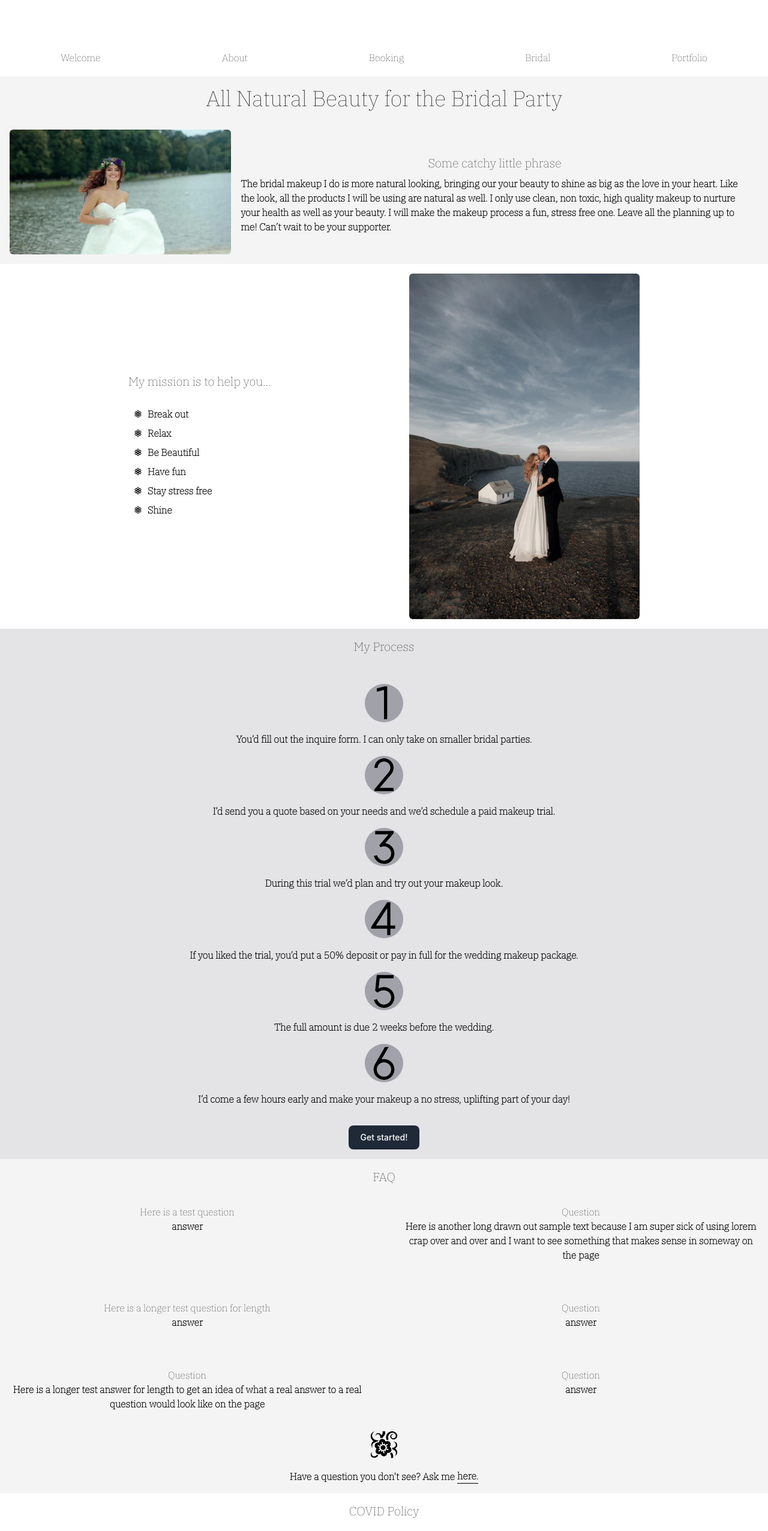
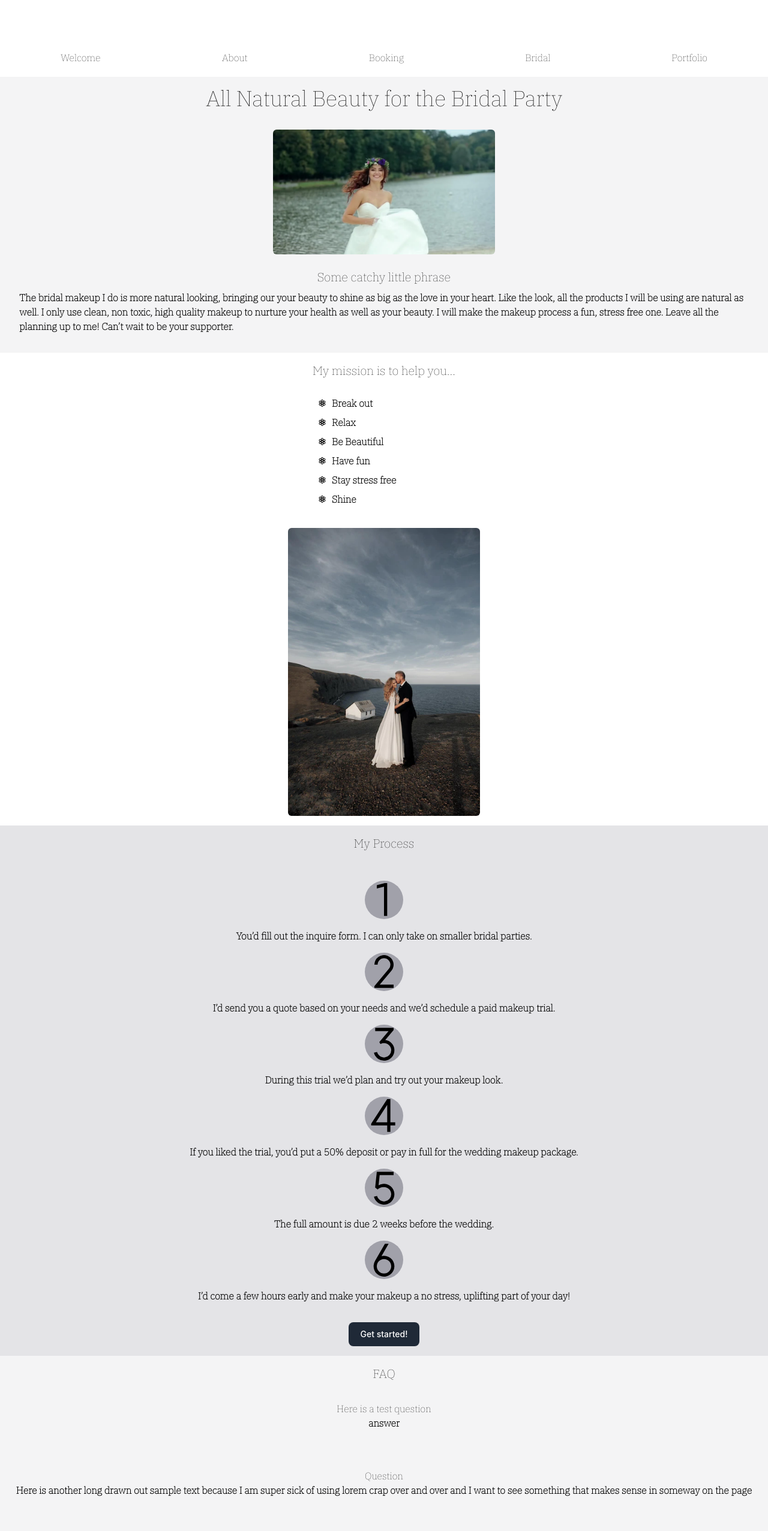
Before and after one commit to ImmanuelCurrah/Hudson-Makeup, a React (Create React App) app in the folder client/: page /bridal in a window 1280 px wide. Shown: the top 2552 px of the page at 60% size. Built offline with nearby package versions, Linux system fonts and the light colour scheme.

Commit message:
adding media queries to the bridal page

```diff
--- a/client/src/components/bridal-components/bridal-faq/BridalFAQ.jsx
+++ b/client/src/components/bridal-components/bridal-faq/BridalFAQ.jsx
@@ -7,7 +7,7 @@ export default function BridalFAQ() {
         <h2 className="font-IBM-Plex-Serif text-xl">FAQ</h2>
       </div>
       <div className="flex flex-col items-center justify-center"></div>
-      <div className="grid grid-cols-2 gap-16 m-4 ">
+      <div className="grid grid-cols-2 gap-16 m-4 phone:flex flex-col items-center">
         <div>
           <h3 className="font-IBM-Plex-Serif">Here is a test question</h3>
           <p className="font-IBM-Plex-Serif font-semibold">answer</p>
--- a/client/src/components/bridal-components/bridal-intro/BridalIntro.jsx
+++ b/client/src/components/bridal-components/bridal-intro/BridalIntro.jsx
@@ -2,7 +2,7 @@ import bride from "../../../assets/bridal-filler-pics/bridal-top.png";
 
 export default function BridalIntro() {
   return (
-    <div className="flex flex-row m-4 items-center justify-evenly">
+    <div className="flex flex-row m-4 items-center justify-evenly phone:flex-col">
       <img
         className="h-52 rounded-md"
         src={bride}
--- a/client/src/components/bridal-components/bridal-mission/BridalMission.jsx
+++ b/client/src/components/bridal-components/bridal-mission/BridalMission.jsx
@@ -3,7 +3,7 @@ import { BsFlower3 } from "react-icons/bs";
 
 export default function BridalMission() {
   return (
-    <div className="bg-white w-screen flex flex-row justify-evenly items-center">
+    <div className="bg-white w-screen flex flex-row justify-evenly items-center phone:flex-col">
       <div className="m-4">
         <div className="font-IBM-Plex-Serif text-xl">
           My mission is to help you...
@@ -39,7 +39,7 @@ export default function BridalMission() {
         </div>
       </div>
       <img
-        className="w-96 m-4 rounded-md"
+        className="w-96 m-4 rounded-md phone:w-80"
         src={bride}
         alt="a bride and her spouse on a rocky outcrop"
       />
```
